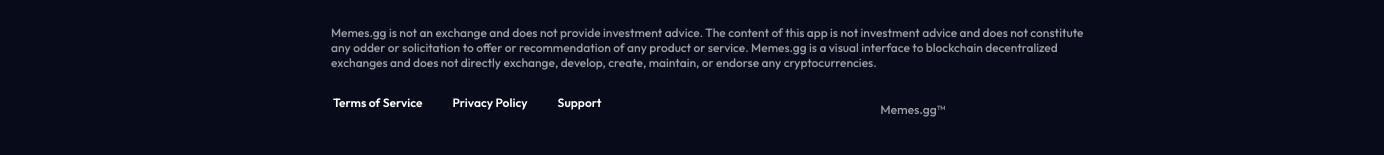
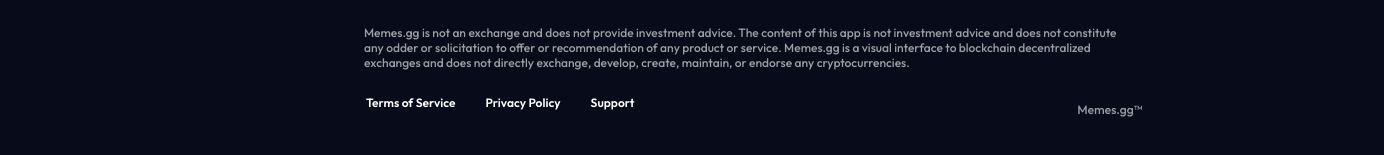
Before and after one commit to Shahidullah-Muffakir/memes2, a React (Vite) app: page / in a window 1280 px wide. Shown: the part 523-678 px from the top of the page, 1384 px wide, since content can reach past the window. Built offline with nearby package versions, Linux system fonts and the light colour scheme.

Commit message:
update desktop view

```diff
--- a/src/App.css
+++ b/src/App.css
@@ -10,7 +10,7 @@
 
 html,
 body {
-  height: 100%;
+  /* height: 100%; */
   font-family: 'Outfit', sans-serif;
   background-color: #080B1A;
 }
@@ -26,6 +26,24 @@ body {
 
 
 }
+.app {
+  margin: auto;
+  /* height: 100vh; */
+  min-height: 100vh;
+  /* Ensure the gradient covers the viewport height */
+  width: 100vw;
+  /* Full width */
+  /* background: linear-gradient(111.34deg, #FB923C 0%, #EC4899 50%, #9333EA 100%); */
+  /* background-attachment: fixed; */
+  /* Make the gradient stay fixed during scrolling */
+  /* padding-top: 25px; */
+  display: flex;
+  flex-direction: column;
+  /* Ensures layout consistency */
+  align-items: center;
+  overflow: hidden;
+
+}
 
 .homeMainContainer {
   position: relative;
@@ -34,10 +52,15 @@ body {
   }
 
   @media screen and (min-width: 768px) {
-    width: 90%;
-    padding-left: 331px;
+    width: 100%;
+    padding-left: 300px;
     padding-top: 148px;
     padding-bottom: 148px;
+    display: flex;
+    margin-left: 10vw;
+    /* flex-direction: column; */
+    /* align-items: center;  */
+   /* justify-content: center; */
 
   }
 }
@@ -179,6 +202,7 @@ img {
   padding-top: 25px;
   padding-right: 25px;
   z-index: 12;
+  position: relative;
 
   ul {
     display: flex;
@@ -213,7 +237,7 @@ img {
     @media screen and (min-width: 768px) {
       z-index: 99999;
       position: absolute;
-      right: 18%;
+      right: 0;
 
     }
     @media screen and (max-width: 1166px) {
--- a/src/App.jsx
+++ b/src/App.jsx
@@ -9,14 +9,16 @@ import Policy from './Policy';
 
 function App() {
   return (
+    <div className="app">
       <Router>  {/* ✅ Wrap everything inside Router */}
         <Routes>
           <Route path="/" element={<Home />} />
           <Route path="/terms" element={<TermsOfService />} />
-        <Route path="/policy" element={<Policy/>} />
+          <Route path="/policy" element={<Policy />} />
 
         </Routes>
       </Router>
+    </div>
   );
 }
 
```
Lines whose indentation alone changed are shown as unchanged.
